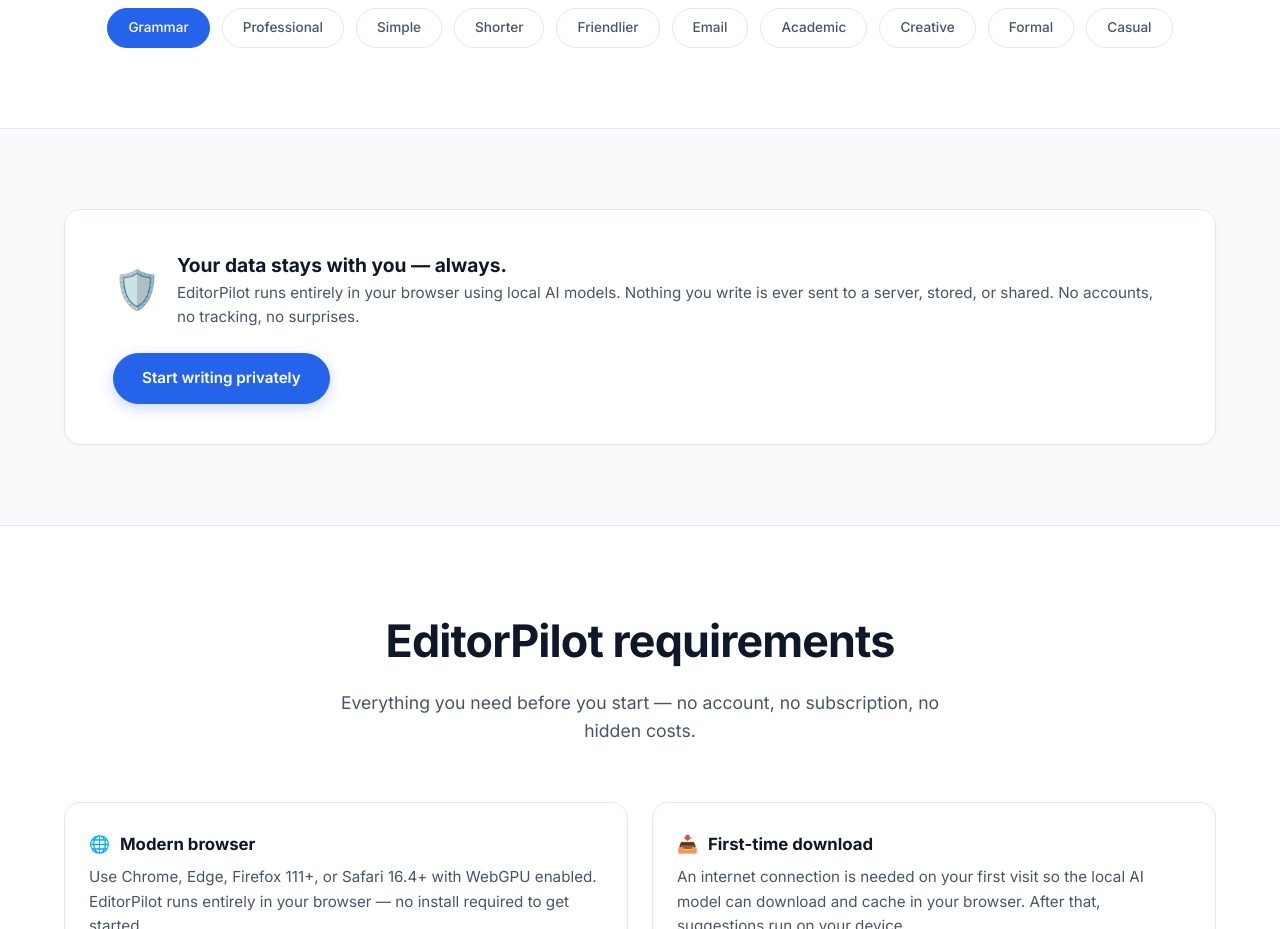
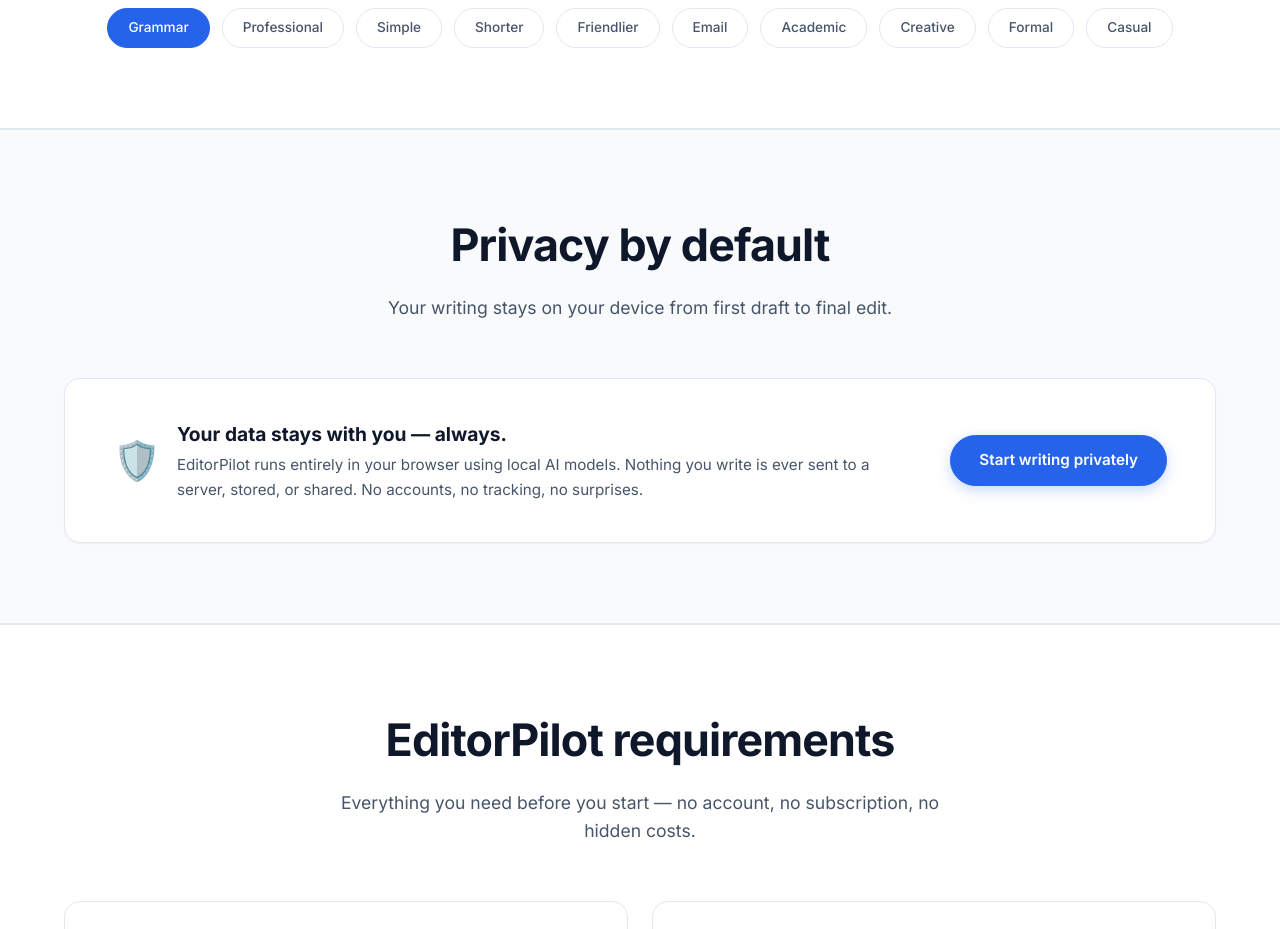
Before and after one commit to tuton012/editorpilot, a plain HTML site: page index.html in a window 1280 px wide. Shown: the part 2240-3169 px from the top of the page. Drawn offline with Linux system fonts and the light colour scheme.

Commit message:
Update index.html

```diff
--- a/index.html
+++ b/index.html
@@ -422,6 +422,11 @@
         }
 
         /* ── privacy banner ── */
+        #privacy {
+            background: var(--bg);
+            border-top: 1px solid var(--border);
+            border-bottom: 1px solid var(--border);
+        }
         .privacy-banner {
             background: var(--bg-card);
             border: 1px solid var(--border);
@@ -433,22 +438,28 @@
             justify-content: space-between;
             gap: 24px;
             box-shadow: var(--shadow-sm);
+            width: 100%;
         }
         .privacy-banner .privacy-text {
             display: flex;
             align-items: center;
             gap: 16px;
+            flex: 1 1 520px;
+            min-width: 0;
         }
         .privacy-banner .privacy-icon {
             font-size: 2.4rem;
+            flex: 0 0 auto;
         }
         .privacy-banner h3 {
             font-weight: 700;
             font-size: 1.2rem;
+            margin-bottom: 4px;
         }
         .privacy-banner p {
             color: var(--text-secondary);
             font-size: 0.95rem;
+            max-width: 720px;
         }
 
         /* ── cta ── */
@@ -891,6 +902,11 @@
     <!-- ═══ PRIVACY ═══ -->
     <section class="section" id="privacy">
         <div class="container">
+            <div class="section-header">
+                <h2>Privacy by default</h2>
+                <p>Your writing stays on your device from first draft to final edit.</p>
+            </div>
+
             <div class="privacy-banner">
                 <div class="privacy-text">
                     <span class="privacy-icon">🛡️</span>
```
